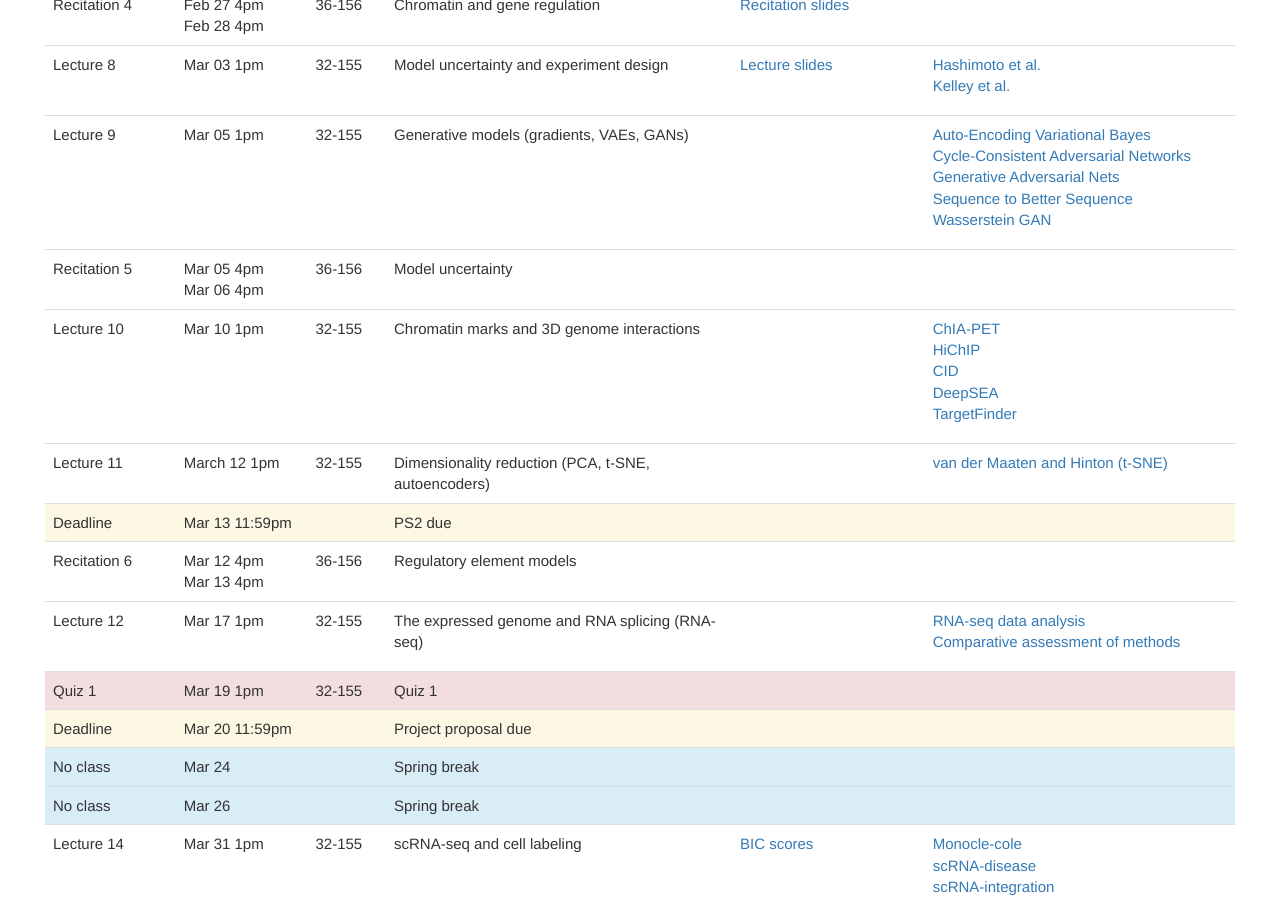
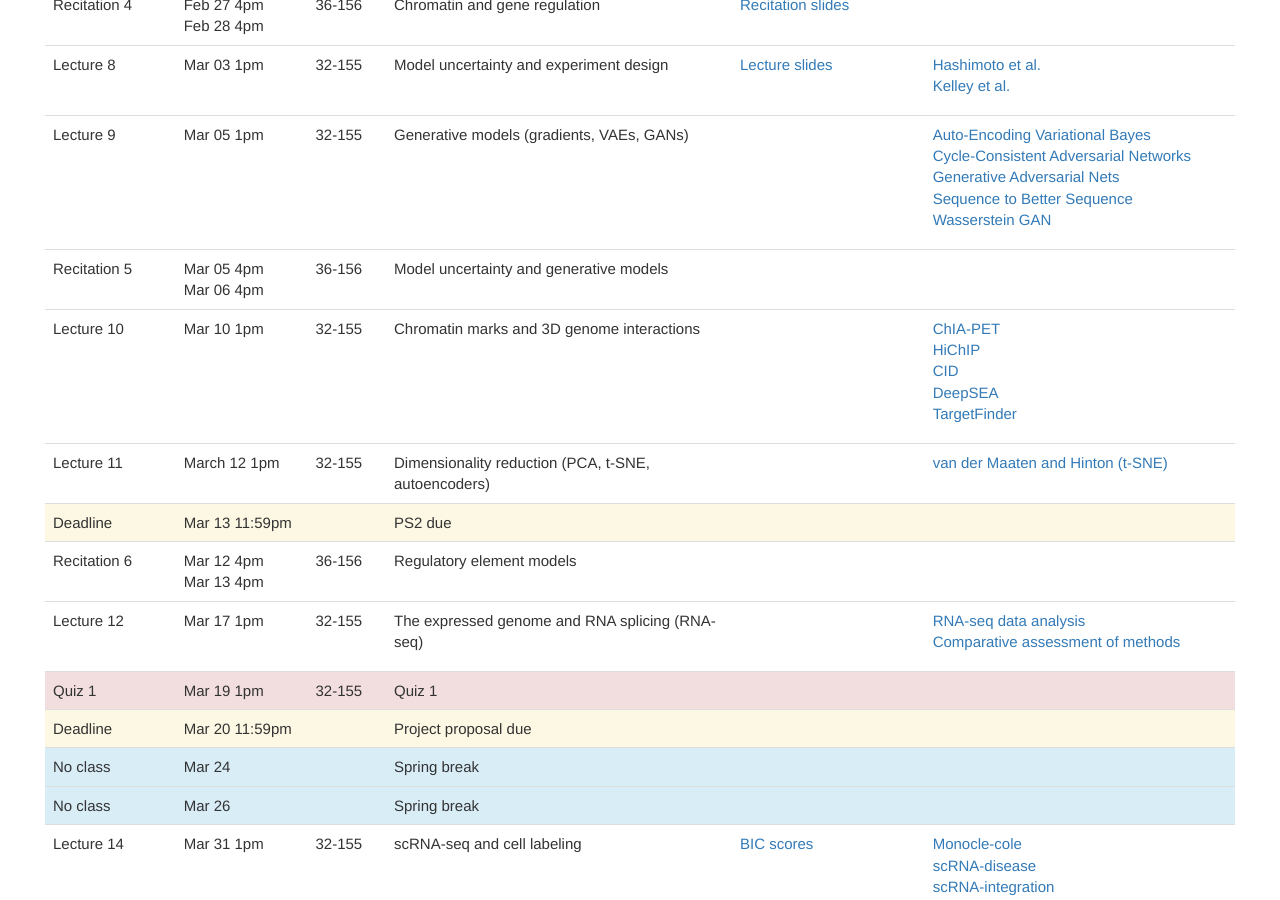
Before and after one commit to mit6874/mit6874.github.io, a Jekyll site: the page built from index.html, in a window 1280 px wide and 900 px high, scrolled down 1931 px. Built offline with Jekyll 4.4.1, drawn with Linux system fonts in a browser that asks for light colours; nearby versions of some CDN libraries.

Commit message:
Update R05 name

```diff
--- a/index.html
+++ b/index.html
@@ -271,7 +271,7 @@ layout: default
             <td>Recitation 5</td>
             <td>Mar 05 4pm<br />Mar 06 4pm</td>
             <td>36-156</td>
-            <td>Model uncertainty</td>
+            <td>Model uncertainty and generative models</td>
             <td></td>
             <td></td>
         </tr>
```
